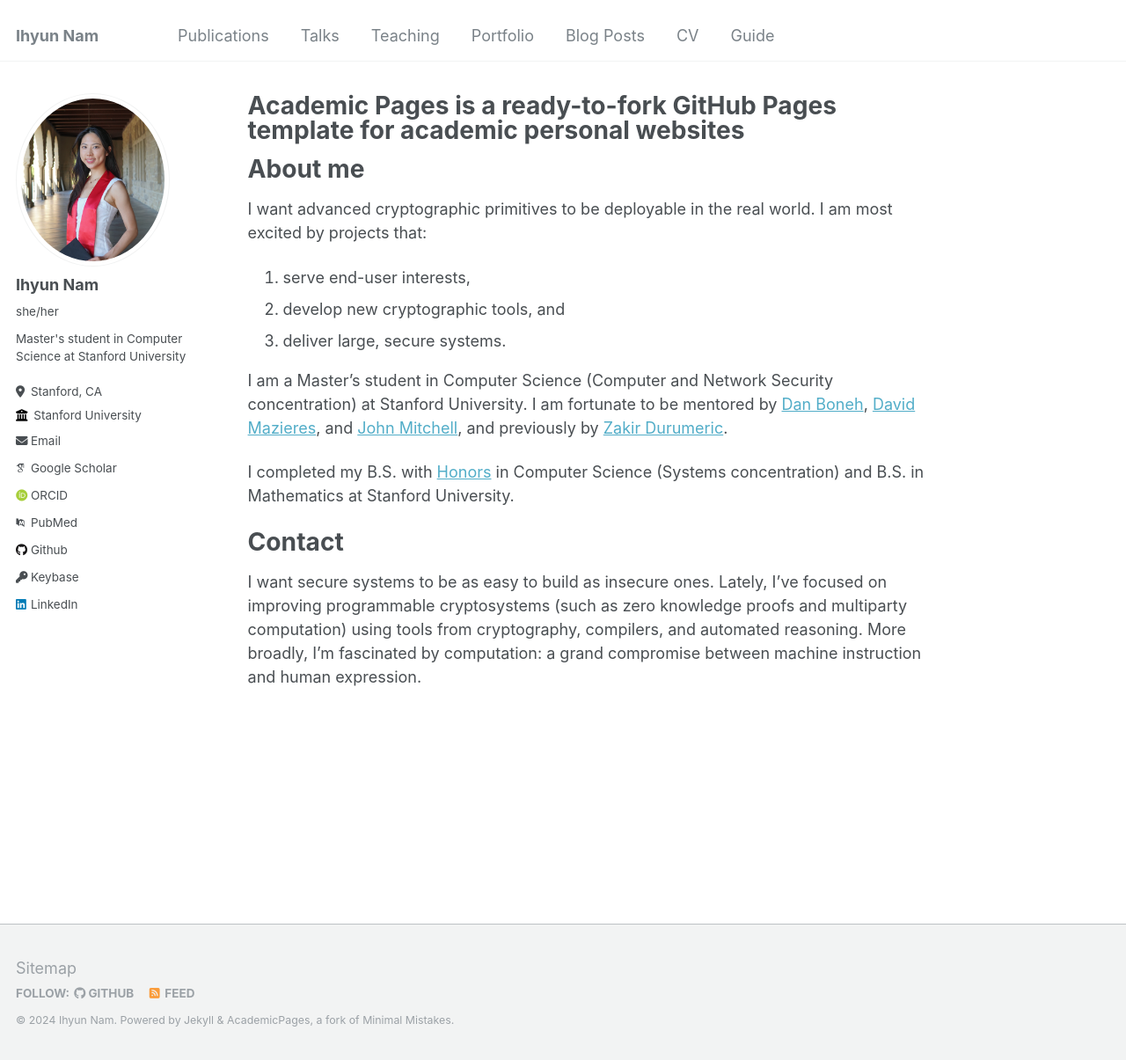
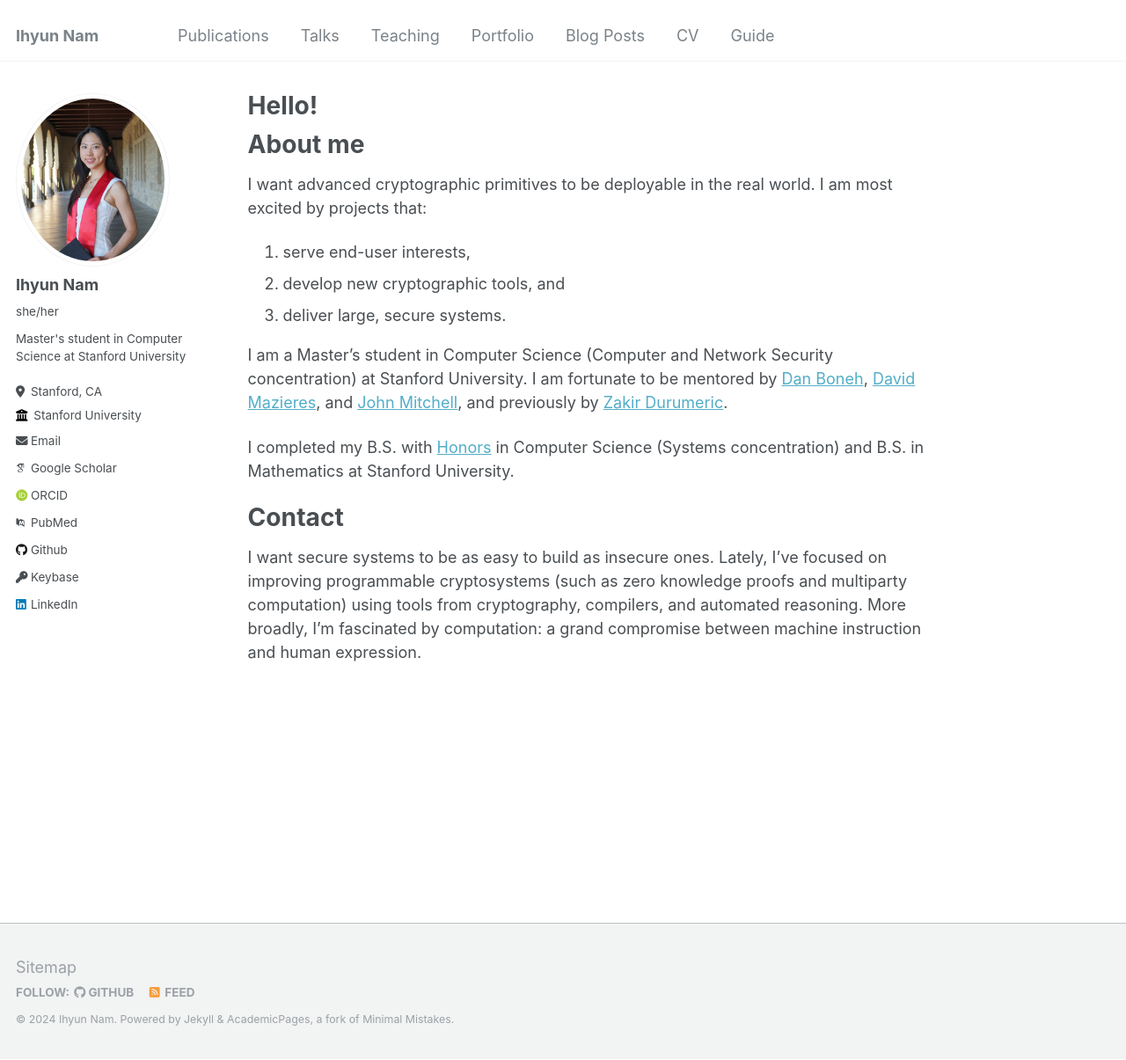
Before and after one commit to ihyunnam/ihyunnam.github.io, a Jekyll site: the page built from _pages/about.md, in a window 1280 px wide and 1205 px high. Shown: the whole window at 88% size. Built offline with Jekyll 4.4.1, drawn with Linux system fonts in a browser that asks for light colours; some web fonts are replaced; a file with an impossible date is left out.

Commit message:
front page

```diff
--- a/_pages/about.md
+++ b/_pages/about.md
@@ -1,6 +1,6 @@
 ---
 permalink: /
-title: "Academic Pages is a ready-to-fork GitHub Pages template for academic personal websites"
+title: "Hello!"
 author_profile: true
 redirect_from:
   - /about/
```
